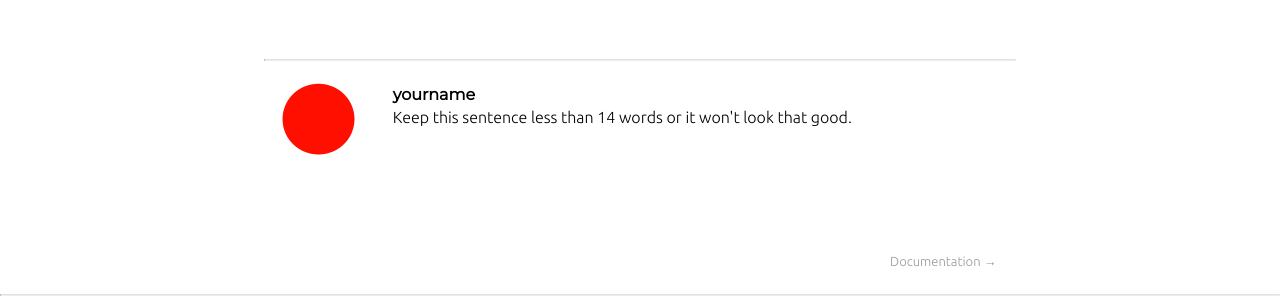
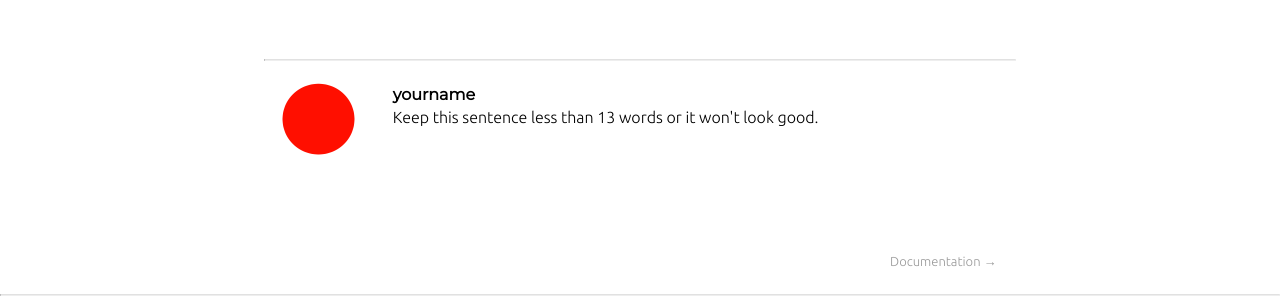
Before and after one commit to ankitsultana/accent, a Jekyll site: the page built from _posts/2016-02-11-features.markdown, in a window 1280 px wide. Shown: the part 897-1197 px from the top of the page. Built offline with Jekyll 4.4.1, drawn with Linux system fonts in a browser that asks for light colours; nearby versions of some CDN libraries; comment, search, counter and statistics services are not loaded.

Commit message:
Fix about_stub

```diff
--- a/_config.yml
+++ b/_config.yml
@@ -39,7 +39,7 @@ comments: true
 # Note that about_footer should be true if you want
 # to see author information at the bottom of each post
 about_stub: >
-    Keep this sentence less than 14 words or it won't look that good.
+    Keep this sentence less than 13 words or it won't look good.
 
 about_footer: true
 
```
